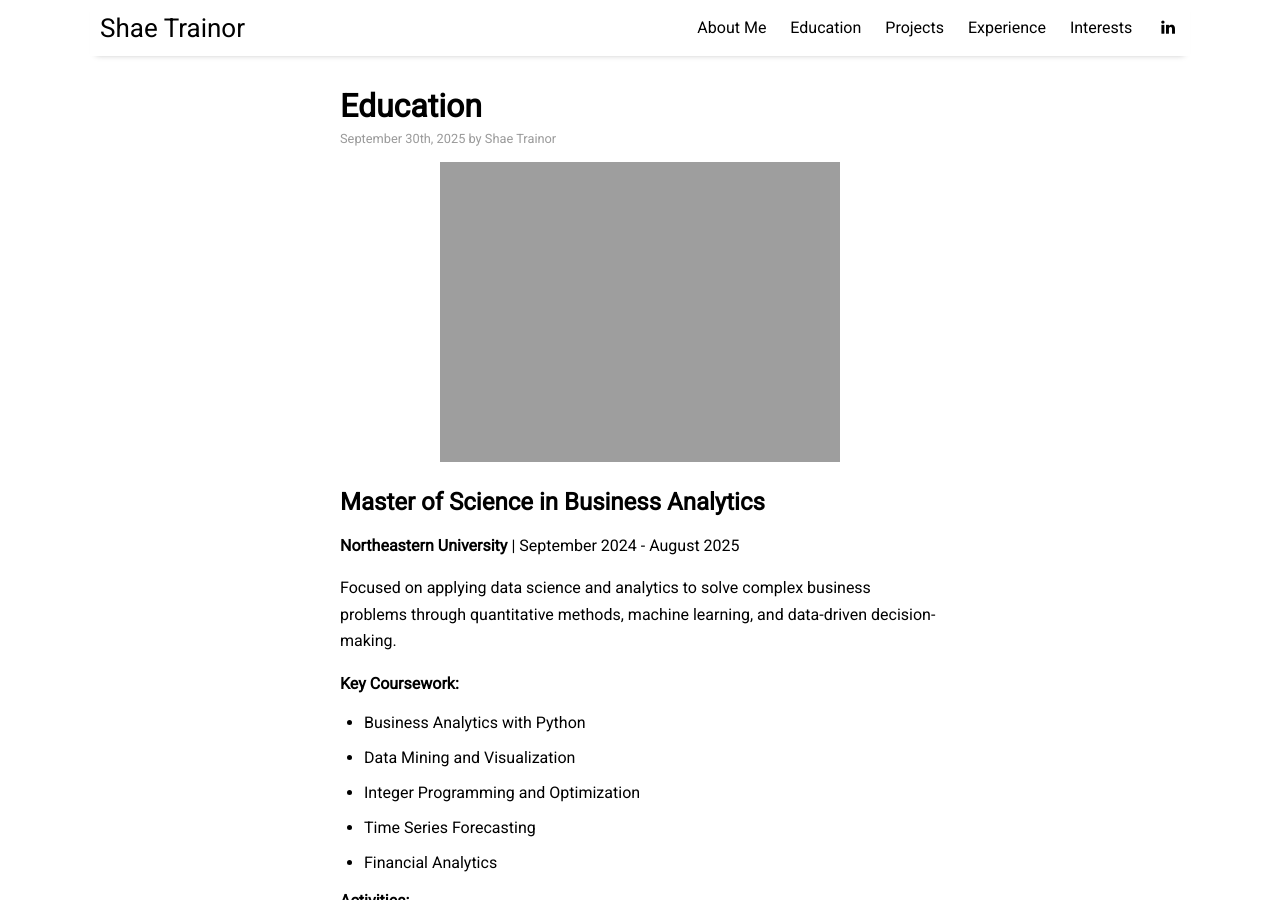
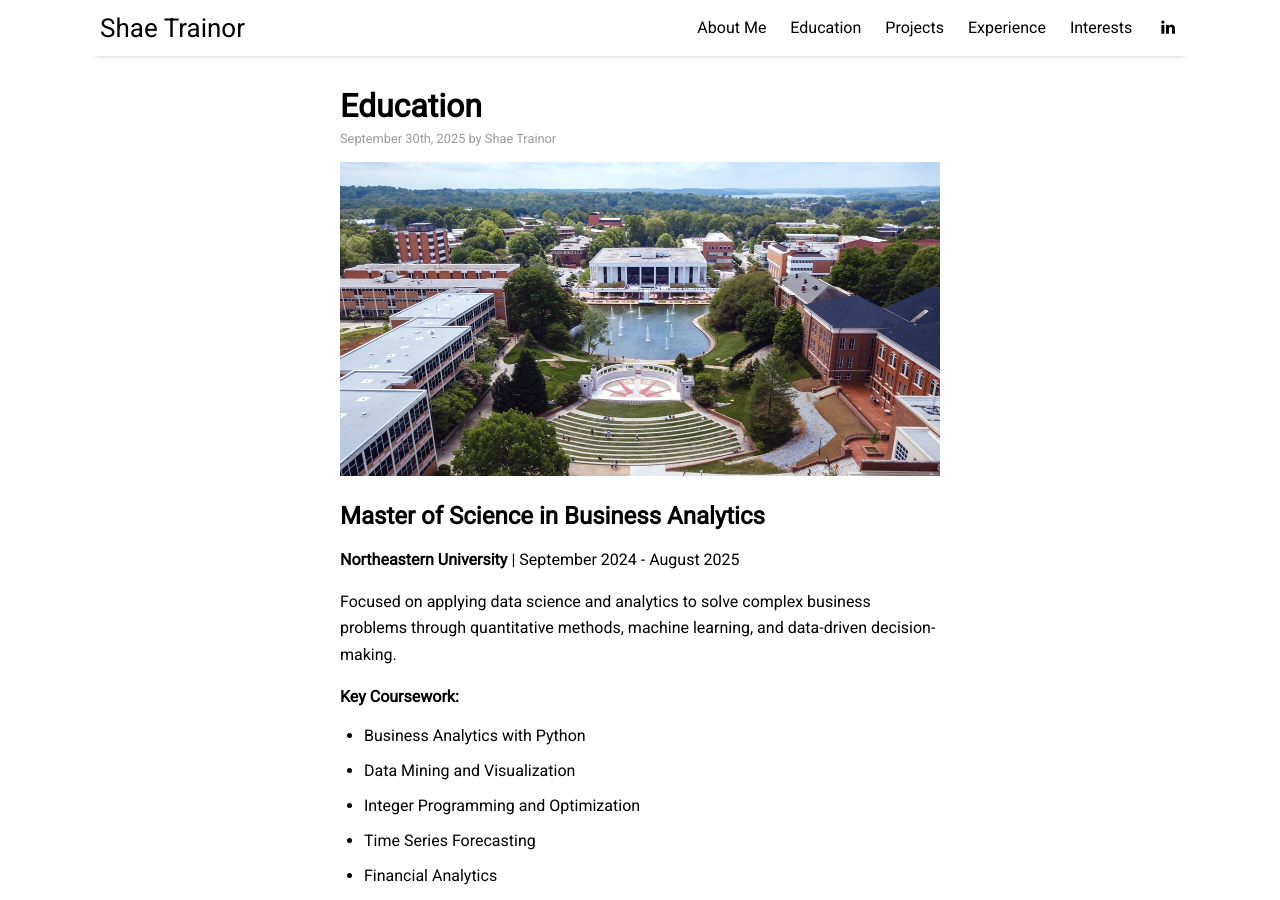
Before and after one commit to shaetrainor/shaetrainor.github.io, a Jekyll site: the page built from _posts/2025-09-30-education.md, in a window 1280 px wide and 900 px high. Built offline with Jekyll 4.4.1, drawn with Linux system fonts in a browser that asks for light colours; nearby versions of some CDN libraries.

Commit message:
Update 2025-09-30-education.md

```diff
--- a/_posts/2025-09-30-education.md
+++ b/_posts/2025-09-30-education.md
@@ -4,7 +4,7 @@ title: "Education"
 author: "Shae Trainor"
 categories: info
 tags: [Education]
-image: northeastern.webp
+image: clemson.jpg
 ---
 
 ## Master of Science in Business Analytics
```
